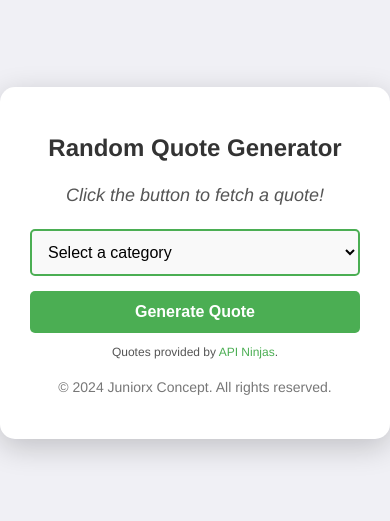
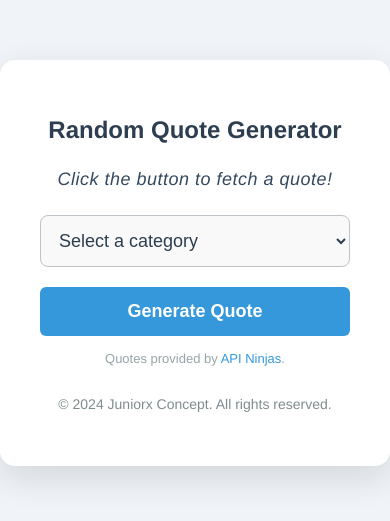
Before and after one commit to EmmaJuniorx/Random-Quote-Generator, a plain HTML site: page index.html in a window 390 px wide. Shown: the part 159-680 px from the top of the page. Drawn offline with Linux system fonts and the light colour scheme.

Commit message:
Update style.css

```diff
--- a/style.css
+++ b/style.css
@@ -1,6 +1,6 @@
 body {
     font-family: 'Helvetica Neue', Arial, sans-serif;
-    background-color: #f0f0f5; /* Soft gray background */
+    background-color: #f0f4f8; /* Softer and lighter background */
     margin: 0;
     padding: 0;
     display: flex;
@@ -11,117 +11,188 @@ body {
 }
 
 .quote-container {
-    background-color: white; /* Clean white background for the quote box */
-    border-radius: 15px; /* Softer corners */
-    box-shadow: 0 8px 30px rgba(0, 0, 0, 0.2); /* Deeper shadow for more pronounced lift */
-    padding: 30px; /* Increased padding for more breathing space */
+    background-color: #ffffff; /* Clean white background */
+    border-radius: 15px; /* Slightly softer corners */
+    box-shadow: 0 12px 35px rgba(0, 0, 0, 0.12); /* Softer, smoother shadow */
+    padding: 40px;
     text-align: center;
-    max-width: 500px; /* Keeps the container from getting too wide */
+    max-width: 600px; /* Slightly wider */
     width: 90%; /* Responsive width */
-    transition: transform 0.3s ease;
+    transition: transform 0.3s ease, box-shadow 0.3s ease;
 }
 
 .quote-container:hover {
-    transform: translateY(-5px); /* Slight lift on hover */
+    transform: translateY(-5px); /* More subtle hover effect */
+    box-shadow: 0 18px 50px rgba(0, 0, 0, 0.2); /* Softer shadow on hover */
 }
 
 h1 {
-    font-size: 28px; /* Larger heading for a bolder title */
-    color: #333; /* Darker text for better readability */
-    margin-bottom: 20px; /* More space below the title */
+    font-size: 28px; /* More refined font size */
+    color: #2c3e50; /* Richer dark color */
+    margin-bottom: 20px;
+    font-weight: 700;
 }
 
 #quote {
-    font-size: 20px; /* Slightly larger font for the quote */
-    color: #555; /* Softer gray for the quote text */
-    margin-bottom: 15px;
-    font-style: italic; /* Italic style to differentiate the quote */
-    line-height: 1.5; /* Better readability */
+    font-size: 22px; /* Larger for better readability */
+    color: #34495e; /* Slightly darker gray for the quote */
+    margin-bottom: 20px;
+    font-style: italic;
+    line-height: 1.7; /* Extra spacing for readability */
+    letter-spacing: 0.5px; /* Slight spacing for elegance */
 }
 
 #author {
-    font-size: 18px; /* Slightly larger for the author's name */
-    color: #777; /* Medium gray for the author's name */
-    margin-bottom: 20px; /* Space below the author's name */
+    font-size: 18px; /* Appropriate size for readability */
+    color: #7f8c8d; /* Softer gray for contrast */
+    margin-top: 15px;
+    font-weight: 500; /* Medium weight for elegance */
 }
 
 #categorySelect {
-    padding: 12px; /* More padding for the dropdown */
-    border: 2px solid #4bae53; /* Green border to match the button */
-    border-radius: 5px; /* Soft rounded corners */
-    margin-bottom: 15px; /* Space below the dropdown */
-    width: 100%; /* Full width */
-    font-size: 16px; /* Slightly larger font for readability */
-    background-color: #f9f9f9; /* Light background for the dropdown */
-    transition: border-color 0.3s; /* Smooth border color change */
+    padding: 14px;
+    border: 1px solid #bdc3c7; /* Softer border */
+    border-radius: 8px;
+    margin-bottom: 20px;
+    width: 100%;
+    font-size: 18px;
+    background-color: #f9f9f9;
+    transition: border-color 0.3s;
+    color: #2c3e50;
 }
 
 #categorySelect:focus {
-    border-color: #3c9b47; /* Darker green on focus */
-    outline: none; /* Remove default outline */
+    border-color: #3498db; /* Blue border on focus */
+    outline: none;
 }
 
 #fetchQuoteButton {
-    background-color: #4bae53; /* Green button */
-    color: white; /* White text for contrast */
-    border: none; /* No border */
-    border-radius: 5px; /* Rounded corners */
-    padding: 12px 20px; /* Larger padding */
-    cursor: pointer; /* Pointer cursor on hover */
-    font-size: 16px; /* Larger button text */
-    font-weight: bold; /* Bold text */
-    transition: background-color 0.3s, transform 0.2s; /* Transition for color and scale */
+    background-color: #3498db; /* Refined blue color */
+    color: white;
+    border: none;
+    border-radius: 6px;
+    padding: 12px 25px; /* Slightly smaller padding for balance */
+    cursor: pointer;
+    font-size: 18px;
+    font-weight: 600;
+    transition: background-color 0.3s ease, transform 0.3s ease;
 }
 
 #fetchQuoteButton:hover {
-    background-color: #3c9b47; /* Darker green on hover */
-    transform: scale(1.05); /* Slightly scale up on hover */
+    background-color: #2980b9; /* Darker blue on hover */
+    transform: translateY(-2px); /* Slight lift on hover */
 }
 
 #fetchQuoteButton:active {
-    transform: scale(0.95); /* Slightly scale down when pressed */
+    transform: scale(0.98);
+}
+
+/* Customization Controls */
+.controls {
+    margin-top: 20px;
+    display: flex;
+    flex-direction: column;
+    align-items: flex-start;
+    gap: 10px; /* Adjusted gap for consistency */
+}
+
+.controls label {
+    font-size: 16px;
+    font-weight: bold;
+    margin-right: 10px;
+    color: #2c3e50;
+}
+
+#fontSelect, #fontSizeSelect, #textColorSelect, #bgColorSelect, #bgImageInput {
+    padding: 10px;
+    border-radius: 6px;
+    border: 1px solid #ccc;
+    font-size: 16px;
+    transition: border-color 0.3s;
+}
+
+#fontSelect:focus, #fontSizeSelect:focus, #textColorSelect:focus, #bgColorSelect:focus, #bgImageInput:focus {
+    border-color: #3498db; /* Unified focus color */
+}
+
+#generateImageButton {
+    background-color: #3498db;
+    color: white;
+    padding: 12px 20px;
+    border: none;
+    border-radius: 8px;
+    font-size: 16px;
+    font-weight: bold;
+    cursor: pointer;
+    margin-top: 20px;
+    transition: background-color 0.3s, transform 0.2s;
+}
+
+#generateImageButton:hover {
+    background-color: #2980b9;
+    transform: translateY(-2px);
+}
+
+#quoteCanvas {
+    display: none;
+    margin-top: 20px;
+}
+
+#downloadLink {
+    margin-top: 20px;
+    color: #3498db;
+    font-size: 16px;
+    text-decoration: none;
+}
+
+#downloadLink:hover {
+    text-decoration: underline;
 }
 
 /* Footer styles */
 .footer {
-    margin-top: 20px; /* Space above footer */
-    font-size: 14px; /* Footer font size */
-    color: #777; /* Footer text color */
-    text-align: center; /* Centered text */
+    margin-top: 30px;
+    font-size: 14px;
+    color: #7f8c8d; /* Lighter gray for footer */
+    text-align: center;
 }
 
 .api-reference {
-    margin-top: 10px; /* Space above API reference */
-    font-size: 12px; /* Smaller font for reference */
-    color: #555; /* Medium gray for the reference */
-    text-align: center; /* Centered text */
+    margin-top: 15px;
+    font-size: 13px;
+    color: #95a5a6; /* Lighter gray for API reference */
+    text-align: center;
 }
 
 .api-reference a {
-    color: #4bae53; /* Link color to match the button */
-    text-decoration: none; /* Remove underline */
+    color: #3498db;
+    text-decoration: none;
 }
 
 .api-reference a:hover {
-    text-decoration: underline; /* Underline on hover for better UX */
+    text-decoration: underline;
 }
 
 /* Media queries for responsiveness */
 @media (max-width: 600px) {
     h1 {
-        font-size: 24px; /* Smaller title on mobile */
+        font-size: 24px; /* Adjusted for mobile */
     }
 
     #quote {
-        font-size: 18px; /* Smaller quote font on mobile */
+        font-size: 18px;
     }
 
     #author {
-        font-size: 16px; /* Smaller author font on mobile */
+        font-size: 16px;
     }
 
     #fetchQuoteButton {
-        width: 100%; /* Full-width button on mobile */
-        padding: 12px; /* Adjust padding */
+        width: 100%;
+        padding: 14px;
+    }
+
+    .controls {
+        gap: 10px;
     }
 }
```
